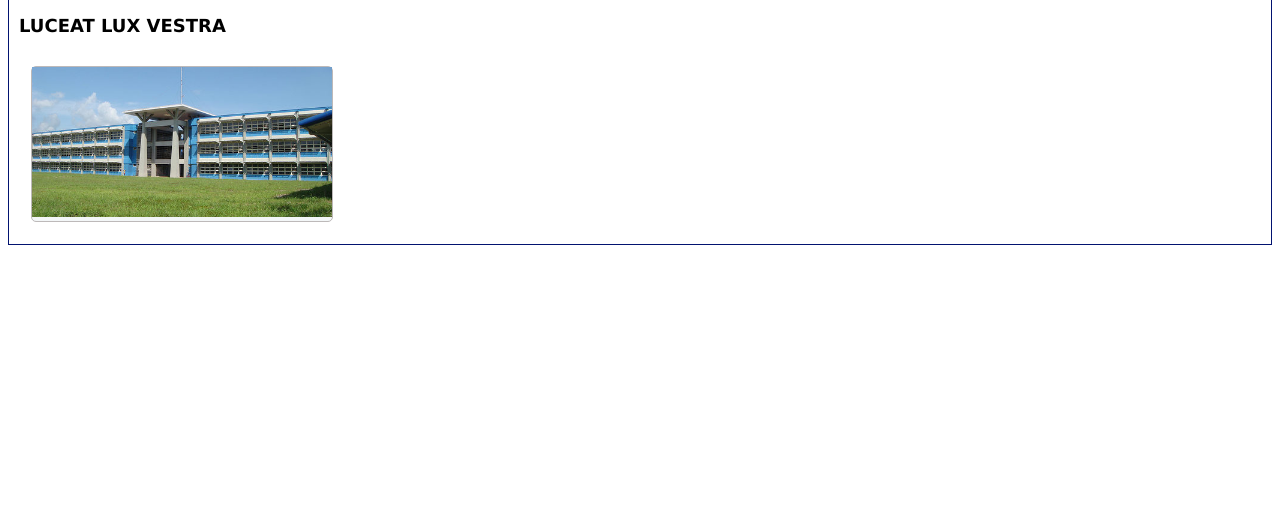
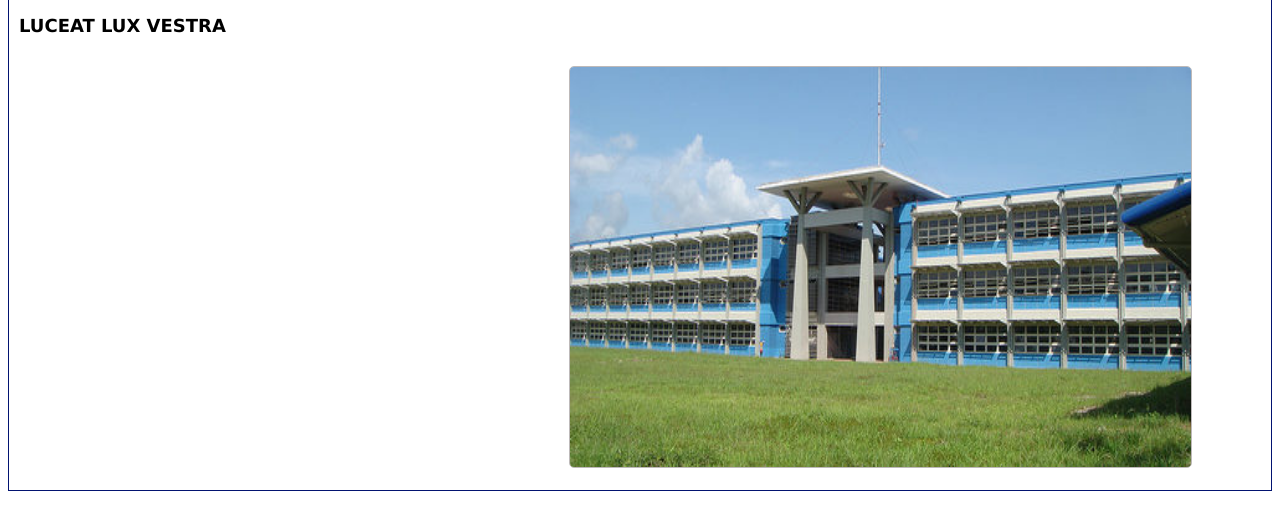
Before and after one commit to EarlCimafranca/Activity1, a plain HTML site: page index.html in a window 1280 px wide. Shown: the part 254-784 px from the top of the page. Drawn offline with Linux system fonts and the light colour scheme.

Commit message:
newnormal6

```diff
--- a/index.html
+++ b/index.html
@@ -41,8 +41,8 @@
         <div class="body-container">
             <p class="bc-head-title">LUCEAT LUX VESTRA</p>
 
-         <div class="card">
-                <img src="newnormal6.jpg" alt="banner" />
+         <div class="card1">
+                <img src="newnormal6.jpg" alt="banner">
         </div>
 
       </div>
--- a/main.css
+++ b/main.css
@@ -107,3 +107,18 @@ ul.bc-policy-logo {
     width: 100%;
     height: 150px;
 }
+
+.card1 img {
+    width:300px;
+    background-color: #F3F6F7;
+    border: 1px solid #bdb9b9;
+    display: inline-block;
+    vertical-align:top;
+    border-radius: 5px;
+    margin: 12px;
+    margin-left: 550px;
+    width: 50%;
+    height: 400px;
+
+
+}
```
